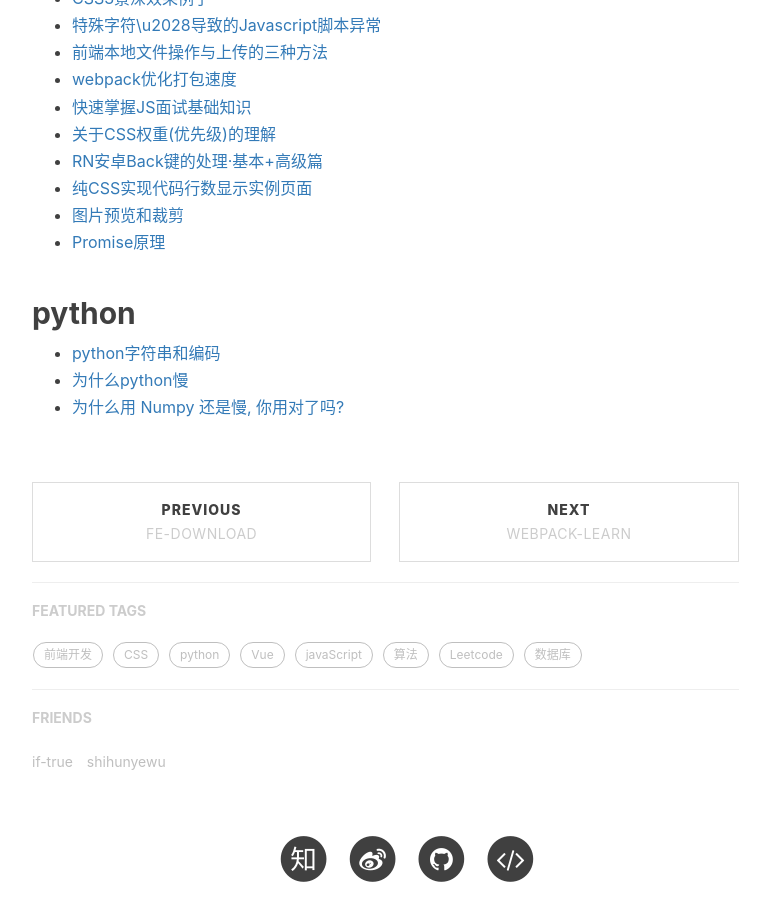
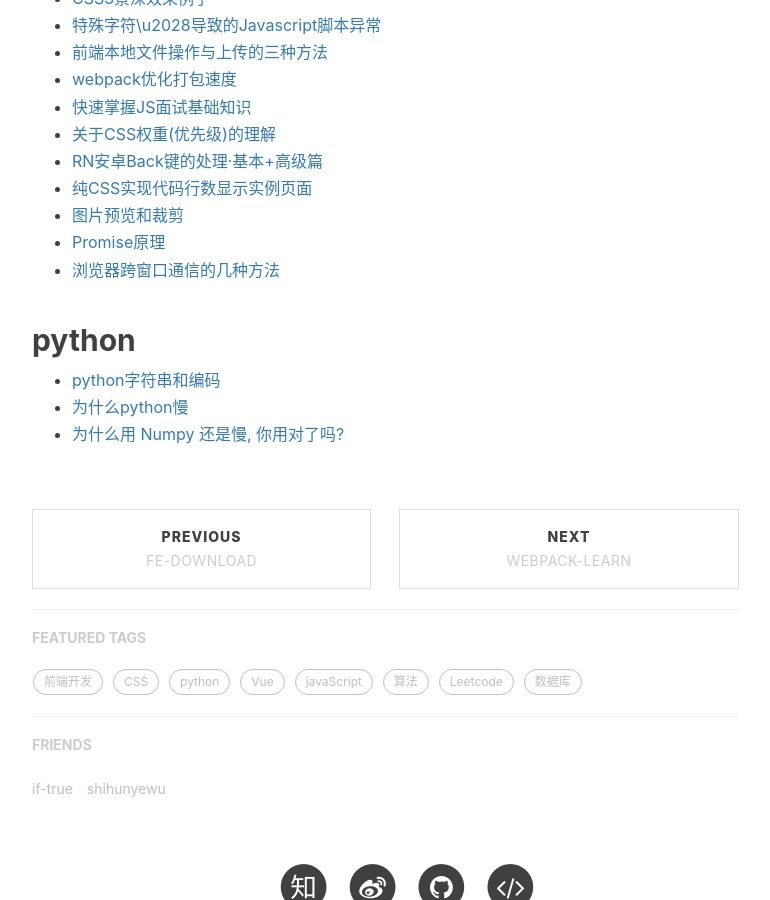
Before and after one commit to mickey0524/mickey0524.github.io, a Jekyll site: the page built from _posts/2017-10-20-superior-article.md, in a window 1280 px wide and 900 px high, scrolled down 1007 px. Shown: the whole window, without its empty margins (233-1003 px from the left). Built offline with Jekyll 4.4.1, drawn with Linux system fonts in a browser that asks for light colours; nearby versions of some CDN libraries; comment, search, counter and statistics services are not loaded.

Commit message:
feat(fe): 增加浏览器跨窗口通信的几种方法

```diff
--- a/_posts/2017-10-20-superior-article.md
+++ b/_posts/2017-10-20-superior-article.md
@@ -34,6 +34,7 @@ tags:
 * [纯CSS实现代码行数显示实例页面](http://www.zhangxinxu.com/study/201801/pure-css-line-number.html)
 * [图片预览和裁剪](https://www.itcodemonkey.com/article/2167.html)
 * [Promise原理](https://mengera88.github.io/2017/05/18/Promise%E5%8E%9F%E7%90%86%E8%A7%A3%E6%9E%90/)
+* [浏览器跨窗口通信的几种方法](https://blog.csdn.net/yiifaa/article/details/51918656)
 
 ## python
 
```
